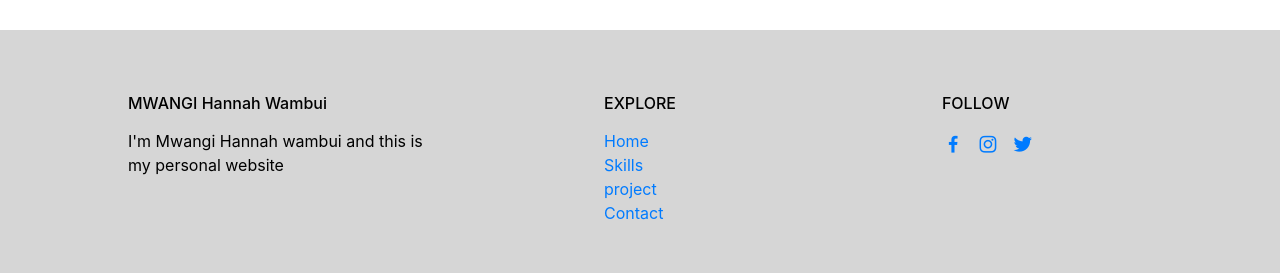
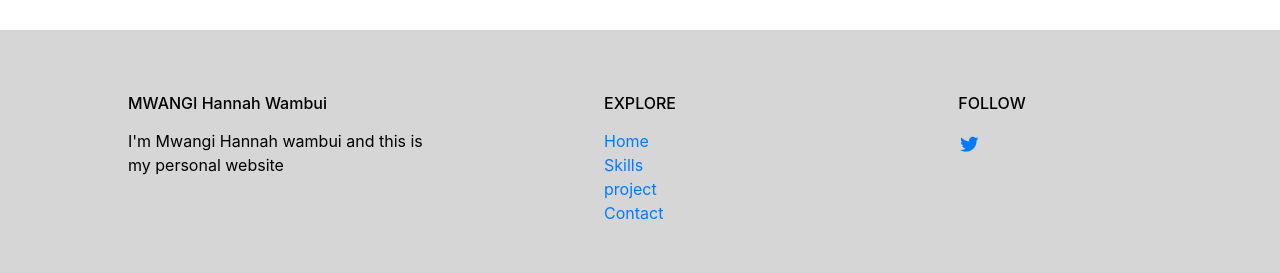
Before and after one commit to 299hannah/portfolio-app, a Django app: page / in a window 1280 px wide. Shown: the part 1871-2144 px from the top of the page. Run offline with Django 3.2, Linux system fonts and the light colour scheme; data that the repository does not hold is empty; some libraries are stand-ins or nearby versions.

Commit message:
imagefield

```diff
--- a/app/templates/portfolio.html
+++ b/app/templates/portfolio.html
@@ -202,8 +202,7 @@
 
         <div class="footer__data" style="color: black;">
             <h2 class="footer__title" style="color: black;">FOLLOW</h2>
-            <a href="#" class="footer__social"><i class='bx bxl-facebook' ></i></a>
-            <a href="#" class="footer__social"><i class='bx bxl-instagram' ></i></a>
+
             <a href="#" class="footer__social"><i class='bx bxl-twitter' ></i></a>
         </div>
 
```
Also changed, not shown: app/models.py (+0 -9 lines).
